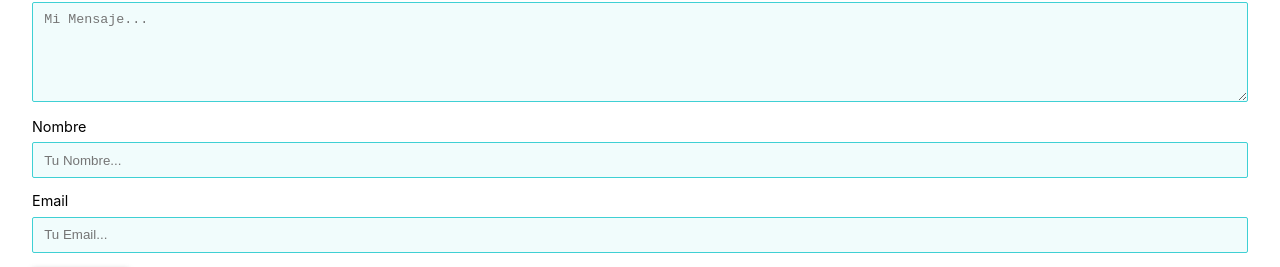
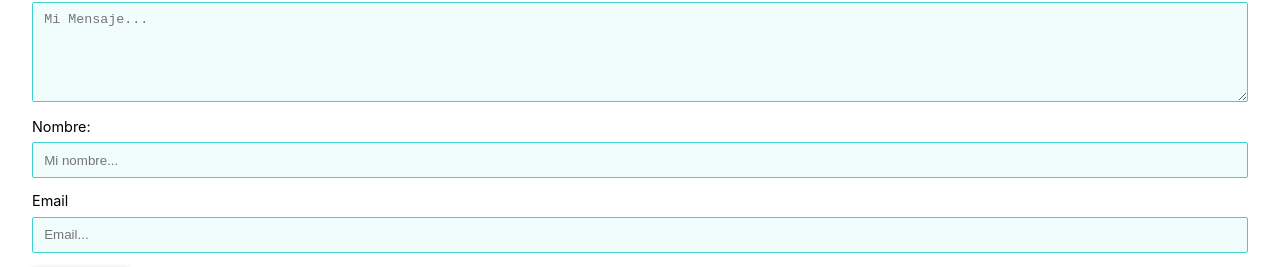
Before and after one commit to arestrepodev/enbiciporcolombia, a React app: page /contact in a window 1280 px wide. Shown: the part 649-916 px from the top of the page. Built offline with nearby package versions, Linux system fonts and the light colour scheme.

Commit message:
Contact Form  Translate into English

```diff
--- a/src/components/ContactForm/index.jsx
+++ b/src/components/ContactForm/index.jsx
@@ -1,27 +1,46 @@
-import React from 'react';
+import React, { useContext } from 'react';
+import { Context } from '../../Context';
 import { ButtonBlue } from '../../styles/Buttons';
 import { Form, Title, FormControl, Subtitle } from './style';
 
-const ContactForm = () => (
+const ContactForm = () => {
+  const { isEnglish } = useContext(Context);
+  return (
     <Form action='#'>
-    <Title>Escríbe tu mensaje</Title>
-    <Subtitle>Pronto nos comunicaremos contigo</Subtitle>
+      <Title>{isEnglish ? 'Read your Message' : 'Escríbe tu mensaje'}</Title>
+      <Subtitle>
+        {isEnglish
+          ? 'We will contact you soon'
+          : 'Pronto nos comunicaremos contigo'}
+      </Subtitle>
       <FormControl>
-      <label htmlFor='message'>Tu Mensaje:</label>
-      <textarea name='message' id='message' placeholder='Mi Mensaje...' />
+        <label htmlFor='message'>
+          {isEnglish ? 'Your Message' : 'Tu Mensaje:'}
+        </label>
+        <textarea
+          name='message'
+          id='message'
+          placeholder={isEnglish ? 'My Message' : 'Mi Mensaje...'}
+        />
       </FormControl>
       <FormControl>
-      <label htmlFor='name'>Nombre</label>
-      <input type='text' name='name' id='name' placeholder='Tu Nombre...' />
+        <label htmlFor='name'>{isEnglish ? 'Name' : 'Nombre:'}</label>
+        <input
+          type='text'
+          name='name'
+          id='name'
+          placeholder={isEnglish ? 'My Name' : 'Mi nombre...'}
+        />
       </FormControl>
       <FormControl>
         <label htmlFor='email'>Email</label>
-      <input type='email' name='email' id='email' placeholder='Tu Email...' />
+        <input type='email' name='email' id='email' placeholder='Email...' />
       </FormControl>
       <FormControl>
-      <ButtonBlue type='submit'>Enviar</ButtonBlue>
+        <ButtonBlue type='submit'>{isEnglish ? 'Send' : 'Enviar'}</ButtonBlue>
       </FormControl>
     </Form>
   );
+};
 
 export default ContactForm;
```
Lines whose indentation alone changed are shown as unchanged.
